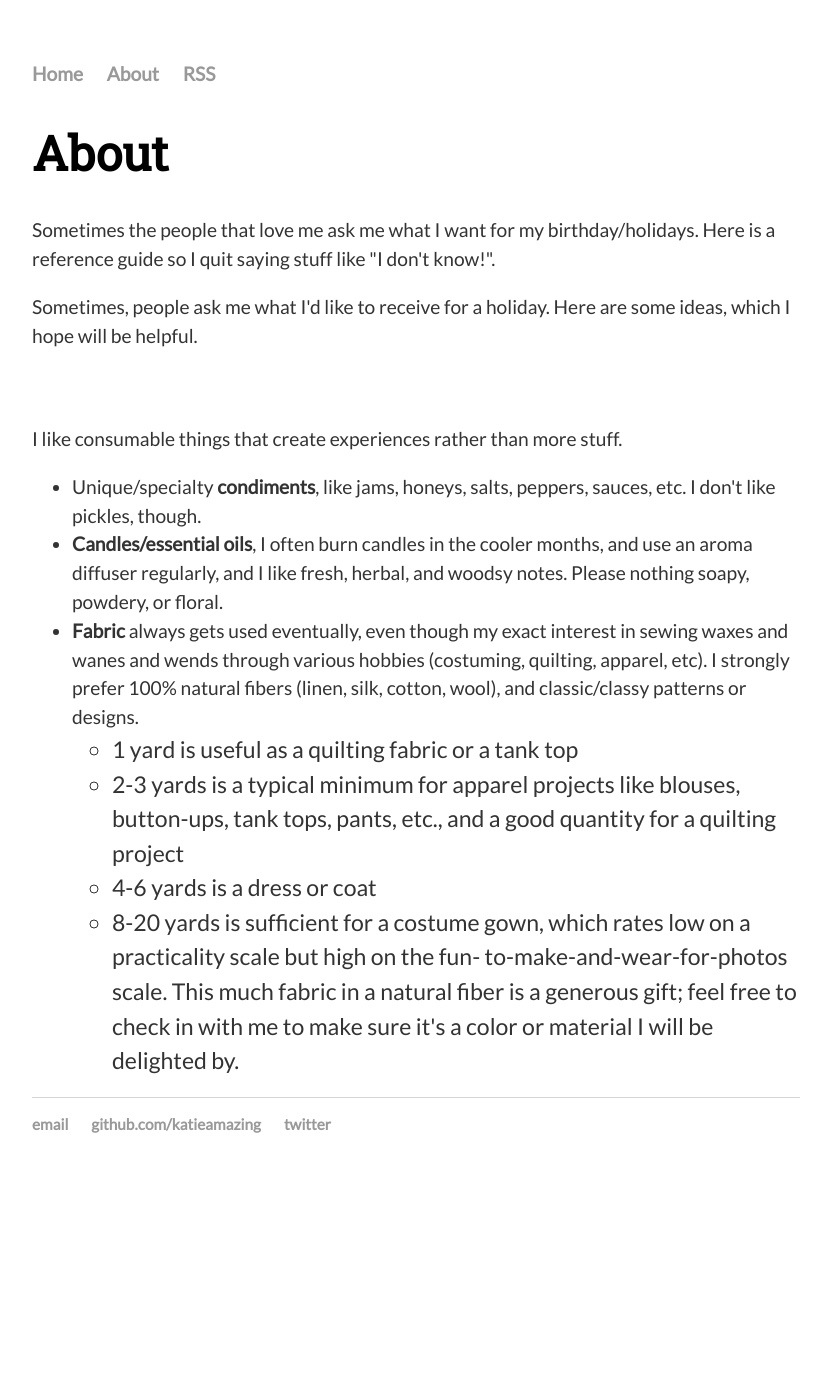
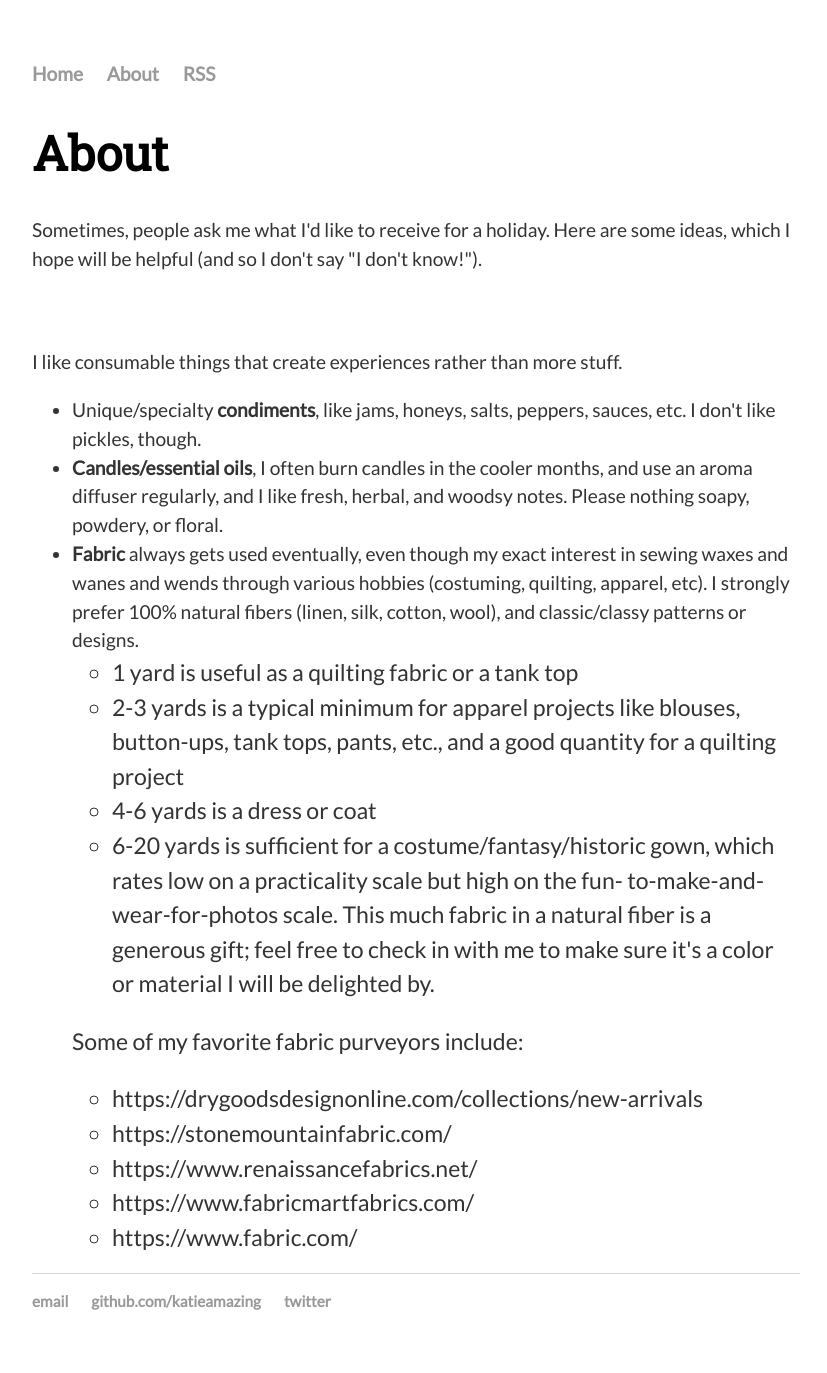
Before and after one commit to katieamazing/katieamazing.github.io, a Jekyll site: the page built from gifts/index.html, in a window 1280 px wide. Shown: the whole page, without its empty margins (224-1051 px from the left). Built offline with Jekyll 4.4.1, drawn with Linux system fonts in a browser that asks for light colours; before the commit the page ends 1196 px from its top, so only the background shows below that.

Commit message:
Update index.html

```diff
--- a/gifts/index.html
+++ b/gifts/index.html
@@ -7,10 +7,7 @@
 <body>
   <h1>{{ page.title }}</h1>
   <div class="blurb">
-    <p>Sometimes the people that love me ask me what I want for my birthday/holidays. Here is a reference guide so I quit saying stuff like "I don't know!".
-
-
-     <p>Sometimes, people ask me what I'd like to receive for a holiday. Here are some ideas, which I hope will be helpful. </p><br><br>
+     <p>Sometimes, people ask me what I'd like to receive for a holiday. Here are some ideas, which I hope will be helpful (and so I don't say "I don't know!"). </p><br><br>
 
 <p>I like consumable things that create experiences rather than more stuff.<p>
 
@@ -26,17 +23,25 @@
 wends through various hobbies (costuming, quilting, apparel, etc). I strongly prefer 100% natural fibers
 
 (linen, silk, cotton, wool), and classic/classy patterns or designs.
-    <ul><li>1 yard is useful as a quilting fabric or a tank top</li>
+    <smaller><ul><li>1 yard is useful as a quilting fabric or a tank top</li>
 <li>2-3 yards is a typical minimum for apparel projects like blouses, button-ups, tank tops, pants, etc., and
 
   a good quantity for a quilting project</li>
       <li>4-6 yards is a dress or coat</li>
-<li>8-20 yards is sufficient for a costume gown, which rates low on a practicality scale but high on the fun-
+<li>6-20 yards is sufficient for a costume/fantasy/historic gown, which rates low on a practicality scale but high on the fun-
 
 to-make-and-wear-for-photos scale. This much fabric in a natural fiber is a generous gift; feel free to
 
   check in with me to make sure it's a color or material I will be delighted by.</li>
-    </ul>
+      </ul></smaller>
+    <p>Some of my favorite fabric purveyors include:
+      <smaller><ul><li>https://drygoodsdesignonline.com/collections/new-arrivals</li>
+        <li>https://stonemountainfabric.com/</li>
+        <li>https://www.renaissancefabrics.net/</li>
+        <li>https://www.fabricmartfabrics.com/</li>
+        <li>https://www.fabric.com/</li>
+        </ul></smaller>
+
   </li>
     </ul>
 
```
